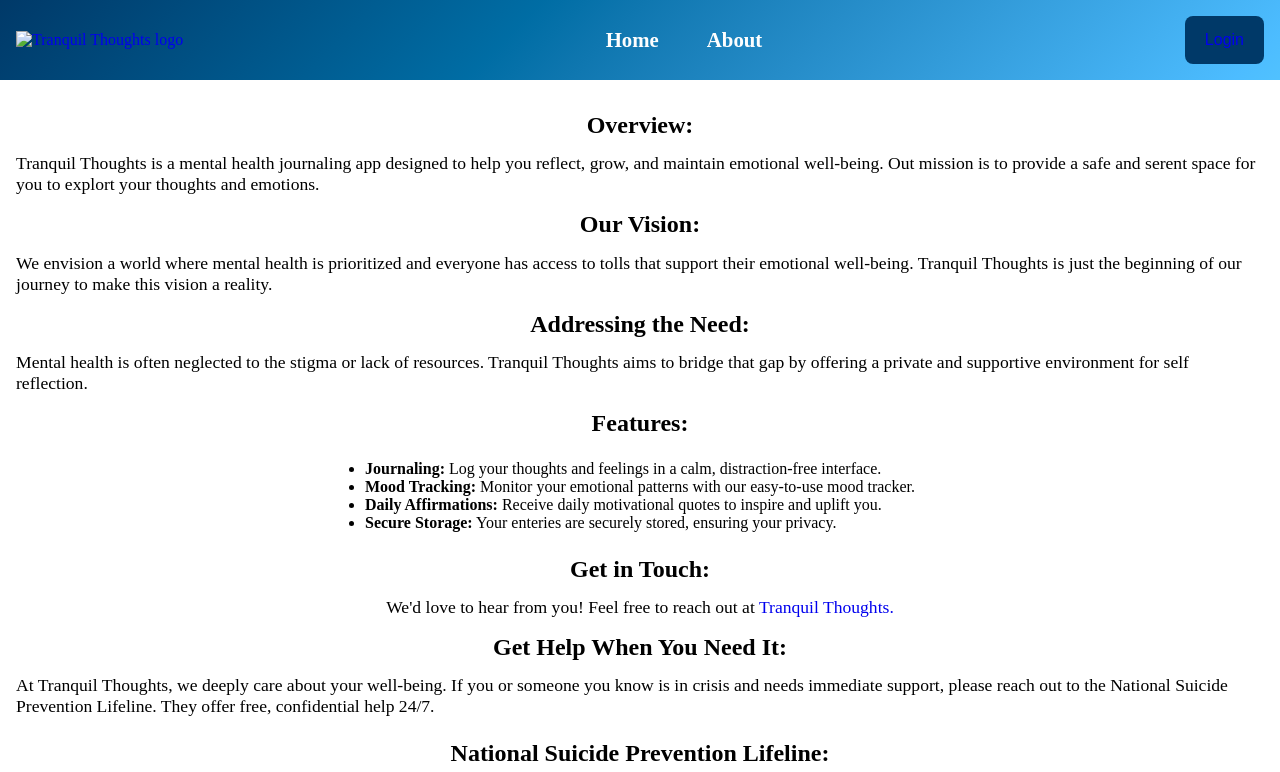
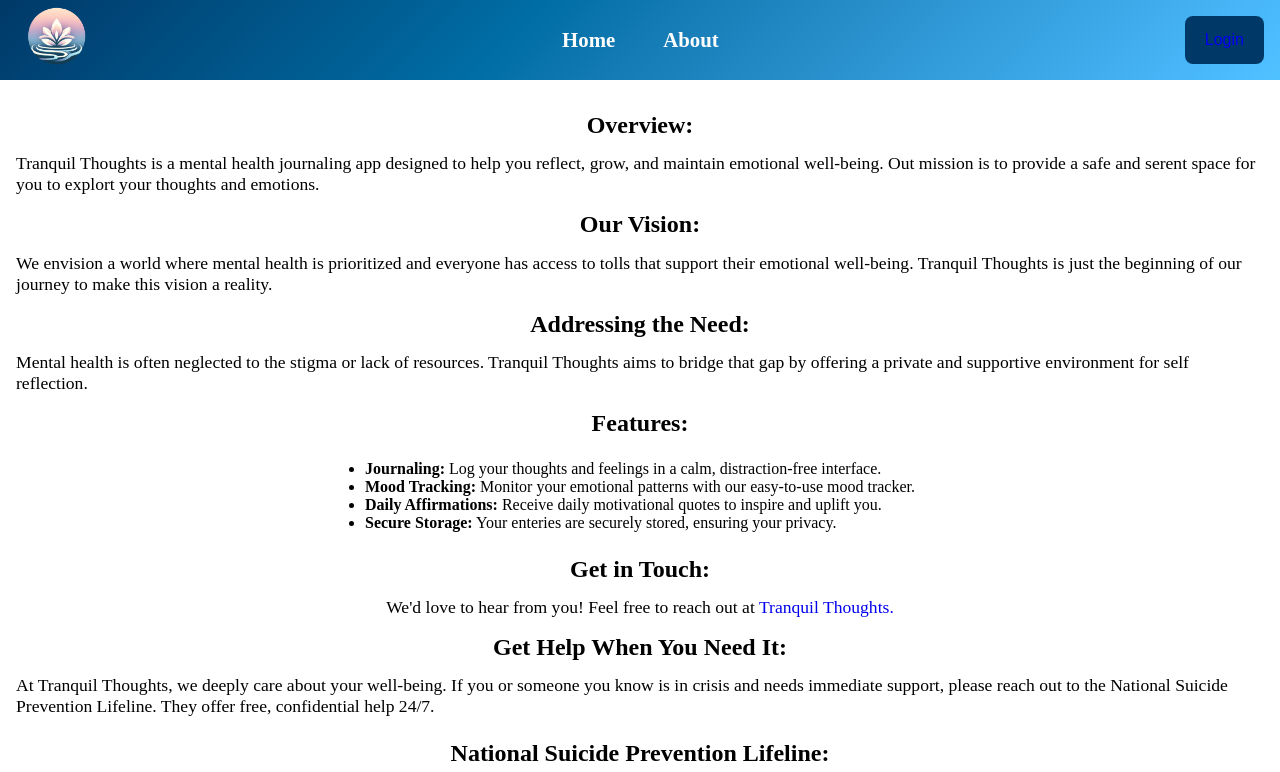
Before and after one commit to sduane20/capstone_project, a plain HTML site: page src/about.html in a window 1280 px wide. Shown: the top 772 px of the page. Drawn offline with Linux system fonts and the light colour scheme; a web font is replaced by a local one.

Commit message:
fixed logo issue.

```diff
--- a/src/about.html
+++ b/src/about.html
@@ -9,7 +9,7 @@
 <body>
     <header>
         <div id="logo">
-            <a href="../index.html"><img src="./assets/imgs/Tranquil Thoughts logo.png" alt="Tranquil Thoughts logo"></a>
+            <a href="../index.html"><img src="../assets/imgs/Tranquil Thoughts logo.png" alt="Tranquil Thoughts logo"></a>
         </div>
 
         <nav>
```
